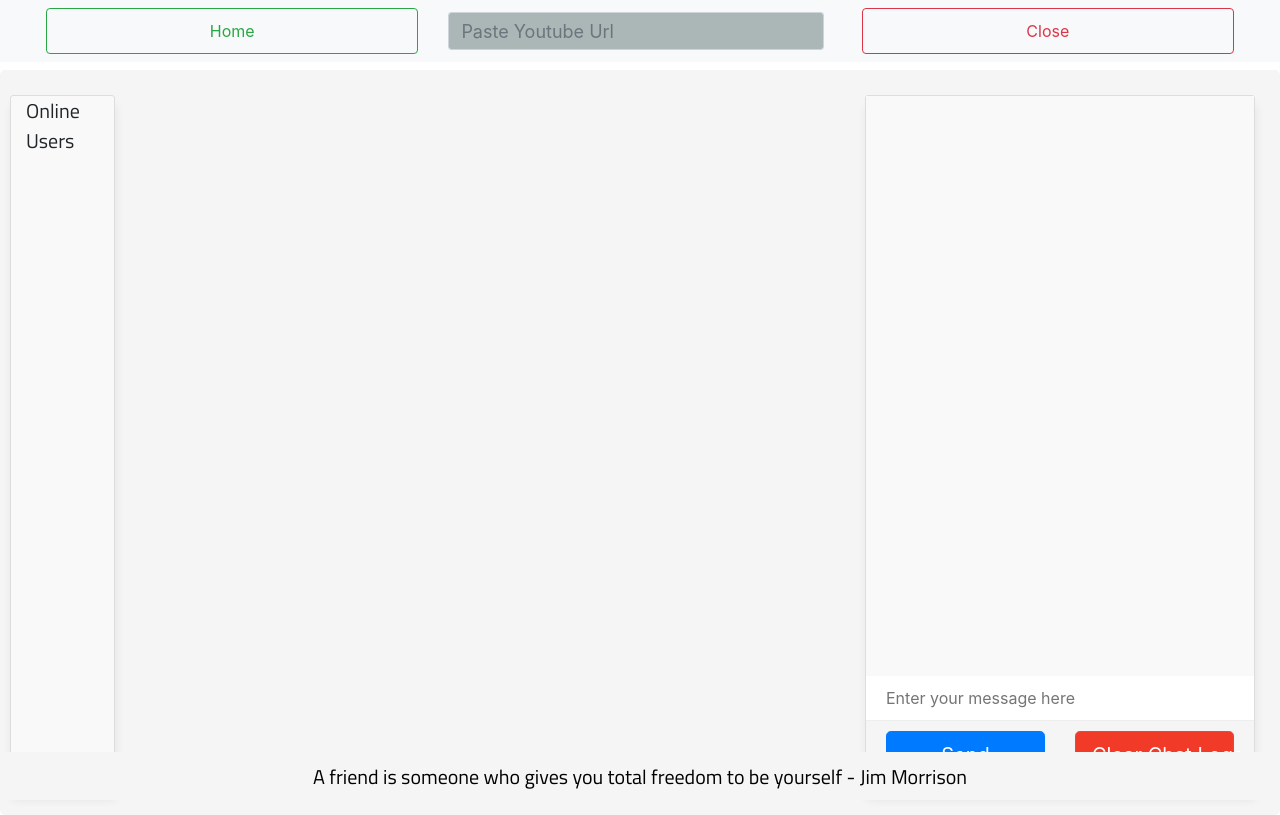
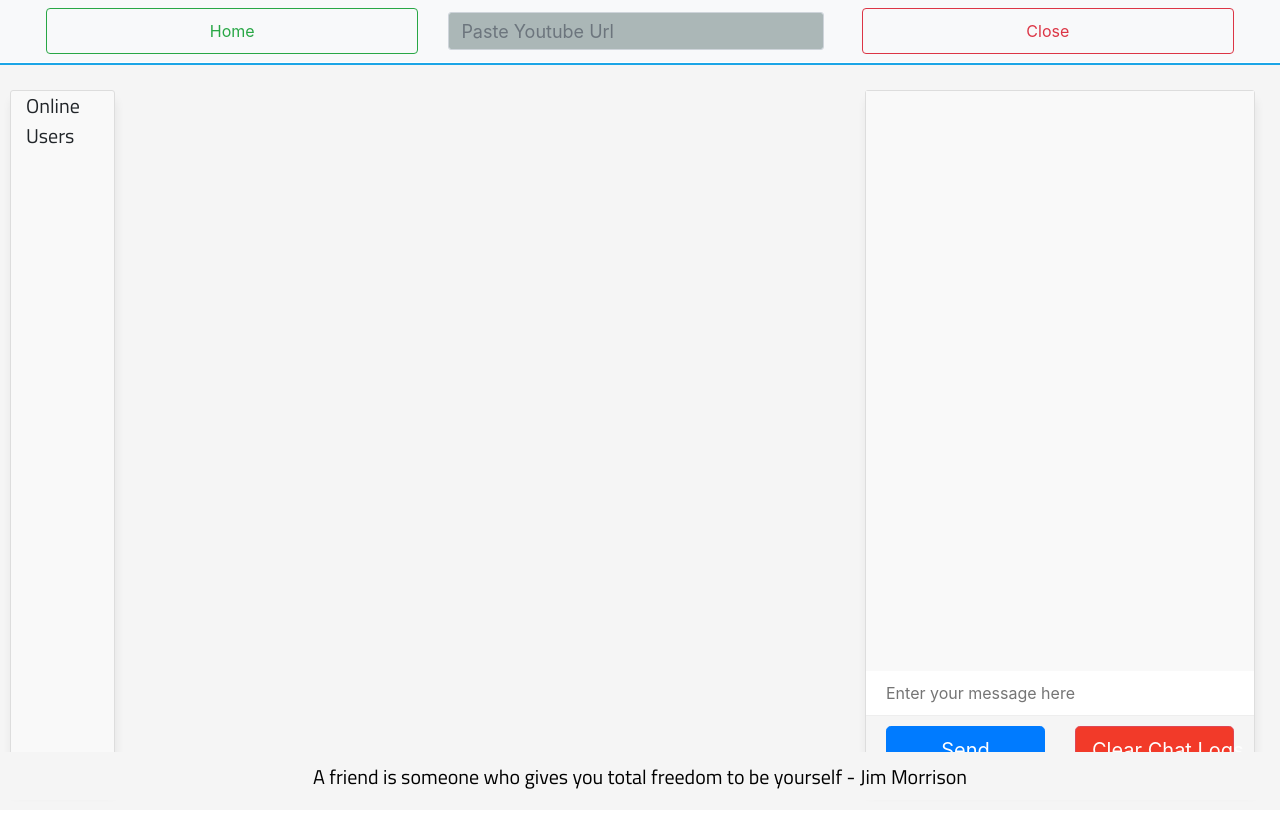
Before and after one commit to nazmicancalik/campfire, a website: page public/chat.html in a window 1280 px wide. Drawn offline with nearby package versions, Linux system fonts and the light colour scheme; no server answers.

Commit message:
Styling change

```diff
--- a/public/css/chat.css
+++ b/public/css/chat.css
@@ -2,7 +2,7 @@
 @import url('https://fonts.googleapis.com/css?family=Titillium+Web');
 
 body {
-  padding-top: 70px;
+  padding-top: 63px;
   font-family: 'Titillium Web', sans-serif;
   color: white;
   background-color:gray;
@@ -10,7 +10,8 @@ body {
 
 .main-content {
   background-color: rgb(245, 245, 245);
-  border-radius: 5px;
+  border-radius: 0 0 5 5px;
+  border-top: 2px solid rgb(27, 165, 230);
 }
 
 label {
@@ -79,6 +80,7 @@ h2 {
 
 .single-user {
   padding: 10px 5px;
+  margin-bottom: 5px;
   background-color: rgb(27, 165, 230);
   border-radius: 5px;
   color: white;
```
